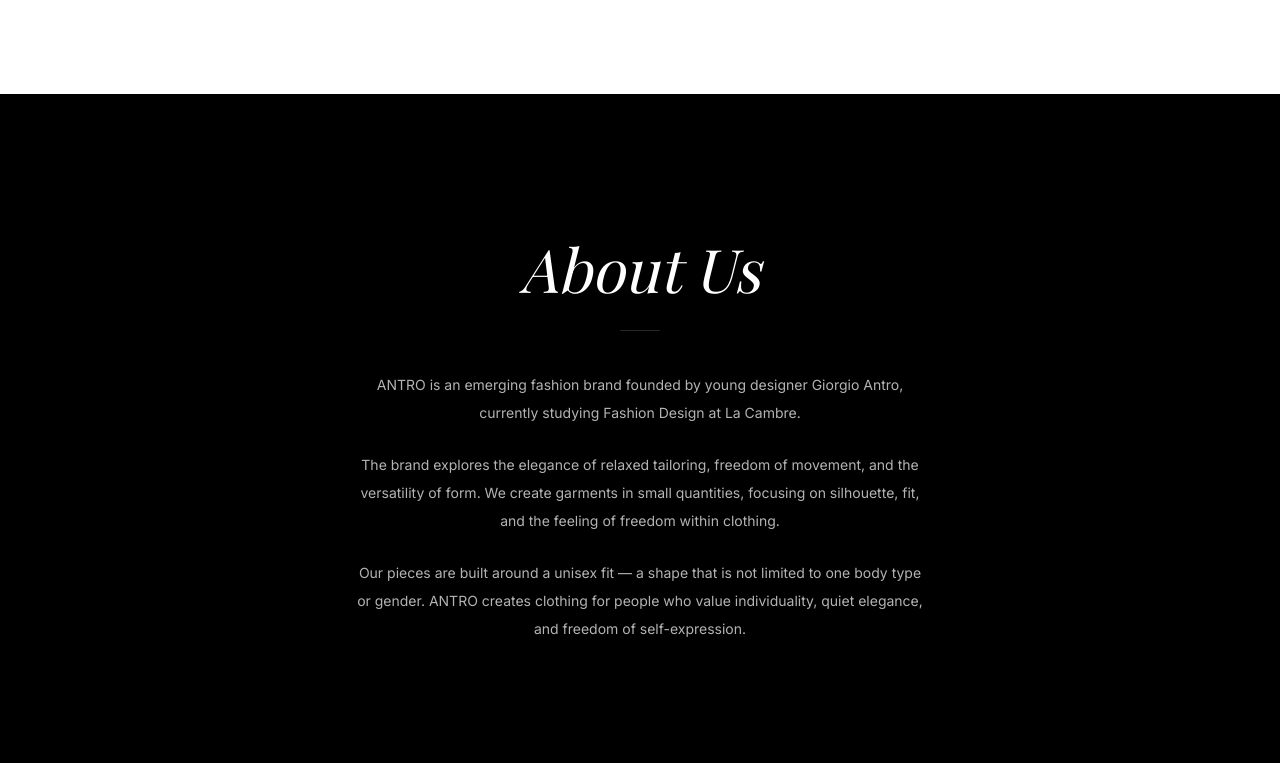
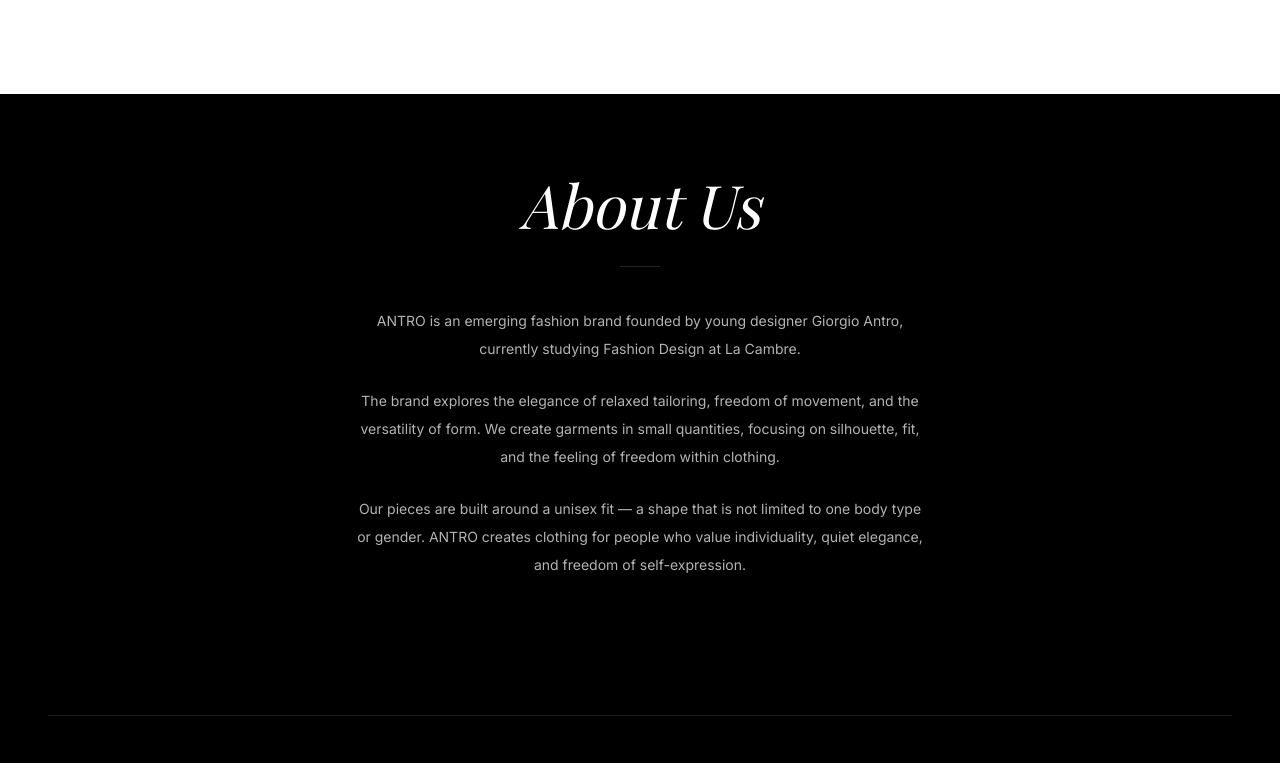
Before and after one commit to AdamXemo/giorgio-antro-website, a Next.js app: page / in a window 1280 px wide. Shown: the part 2637-3400 px from the top of the page. Built offline with nearby package versions, Linux system fonts and the light colour scheme; no server answers; a web font is replaced by a local one.

Commit message:
fix: reduce the margins in the footer for about us block

```diff
--- a/app/page.tsx
+++ b/app/page.tsx
@@ -98,7 +98,7 @@ export default function Home() {
       <HomeGallery />
 
       {/* ── Brand Statement ───────────────────────────────── */}
-      <section className="py-24 md:py-36 px-6 md:px-12 bg-black text-white">
+      <section className="py-14 md:py-20 px-6 md:px-12 bg-black text-white">
         <div className="max-w-screen-md mx-auto text-center">
 
           <ScrollReveal>
```
